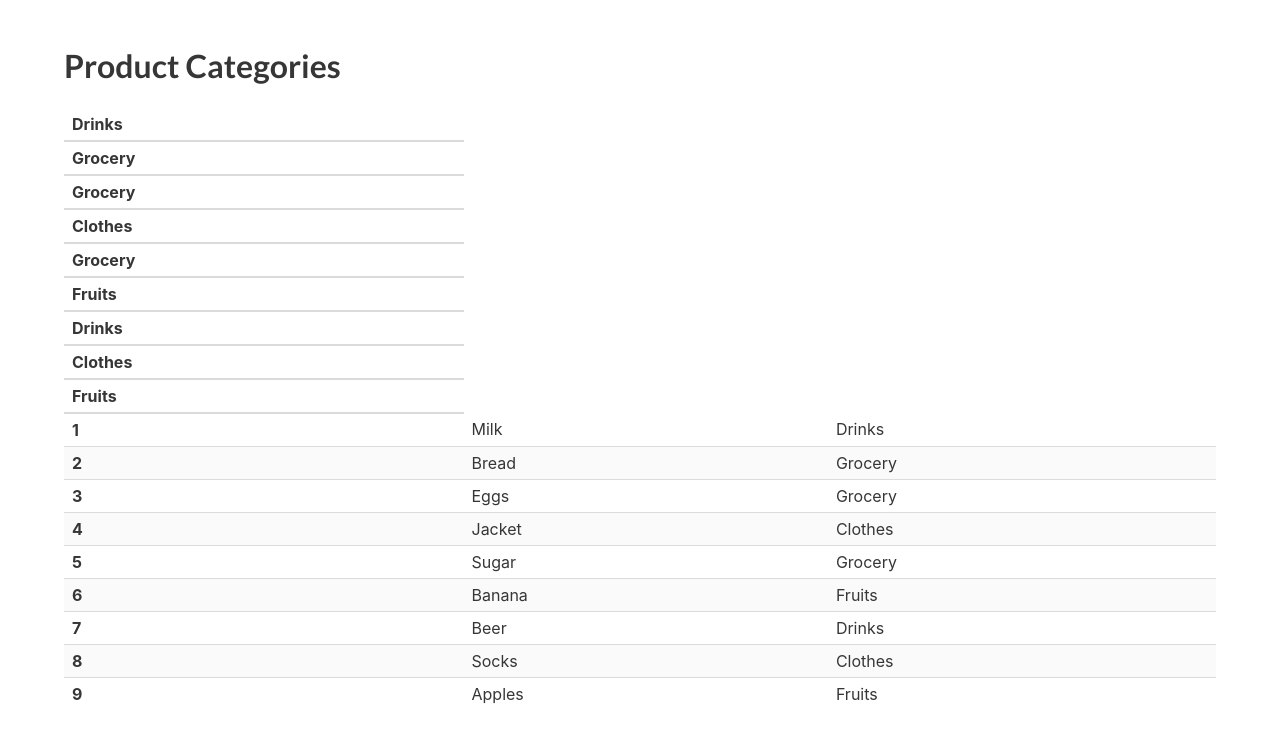
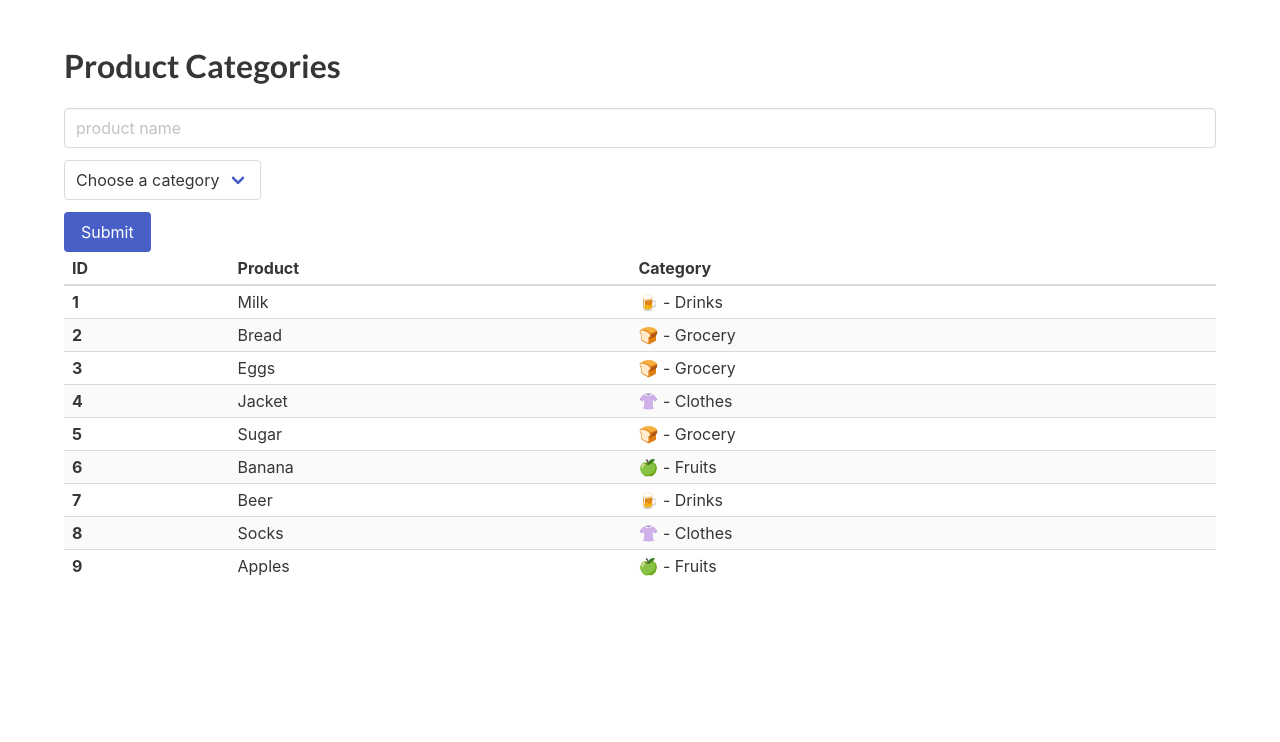
Before and after one commit to mate-academy/react_additional-practical-task, a React (Create React App) app: page / in a window 1280 px wide. Shown: the top 742 px of the page. Built offline with nearby package versions, Linux system fonts and the light colour scheme.

Commit message:
fixed and finished

```diff
--- a/src/App.scss
+++ b/src/App.scss
@@ -1,3 +1,7 @@
 iframe {
   display: none;
 }
+
+.error {
+  color: red;
+}
--- a/src/App.tsx
+++ b/src/App.tsx
@@ -1,4 +1,4 @@
-import React from 'react';
+import React, { useState } from 'react';
 import './App.scss';
 import { ProductWithCategory } from './types/ProductWithCategory';
 
@@ -23,15 +23,27 @@ const productsWithCategories: ProductWithCategory[] = productsFromServer.map(
 );
 
 export const App: React.FC = () => {
+  const [products, setProducts] = useState(productsWithCategories);
+
+  const addProduct = (product: ProductWithCategory) => {
+    setProducts(prevProducts => ([
+      ...prevProducts,
+      product,
+    ]));
+  };
+
   return (
     <div className="section">
       <div className="container">
         <h1 className="title">Product Categories</h1>
 
-        <AddProductForm />
+        <AddProductForm
+          onAdd={addProduct}
+          products={products}
+        />
 
         <ProductTable
-          products={productsWithCategories}
+          products={products}
         />
       </div>
     </div>
--- a/src/components/AddProductForm/AddProductForm.tsx
+++ b/src/components/AddProductForm/AddProductForm.tsx
@@ -1,29 +1,102 @@
+import React, { useState } from "react";
+import categories from "../../api/categories";
+import { Product } from "../../types/Product";
+import { ProductWithCategory } from '../../types/ProductWithCategory';
 
-export const AddProductForm = () => {
-  <form className="form">
+type Props = {
+  onAdd: (product: ProductWithCategory) => void
+  products: ProductWithCategory[]
+};
+
+export const AddProductForm: React.FC<Props> = ({ onAdd, products }) => {
+  const [productName, setProductName] = useState<string>('')
+  const [selectedCategory, setSelectedCategory] = useState<number>(0)
+  const [productNameError, setProductNameError] = useState<boolean>(false)
+  const [selectedCategoryError, setSelectedCategoryError] = useState<boolean>(false)
+
+  const getNewProductID = (prevProducts: Product[]) => {
+    return Math.max(...prevProducts.map(product => product.id)) + 1;
+  };
+
+  const handleFormSubmit = (event: React.FormEvent) => {
+    event.preventDefault();
+
+    if (!productName) {
+      setProductNameError(true);
+    }
+
+    if (!selectedCategory) {
+      setSelectedCategoryError(true);
+    }
+
+    if (!productName || !selectedCategory) {
+      return;
+    }
+
+    const newProduct = {
+      id: getNewProductID(products),
+      name: productName,
+      categoryId: selectedCategory,
+      category: categories.find(c => c.id === selectedCategory) || null,
+    };
+
+    onAdd(newProduct)
+    setProductName('')
+    setSelectedCategory(0)
+
+  }
+
+  return (
+    <form
+      className="form"
+      onSubmit={handleFormSubmit}
+    >
       <div className="field">
         <div className="control">
           <input
             className="input"
             type="text"
             placeholder="product name"
+            value={productName}
+            onChange={(event) => {
+              setProductName(event.target.value)
+              setProductNameError(false)
+            }}
+
           />
+          {productNameError && (
+            <span className="error">Please enter a product name</span>
+          )}
         </div>
       </div>
 
       <div className="field">
         <div className="control">
           <div className="select">
-                <select>
-                  <option>Grocery</option>
-                  <option>Drinks</option>
-                  <option>Fruits</option>
-                  <option>Electronics</option>
-                  <option>Clothes</option>
+            <select
+              value={selectedCategory}
+              onChange={(event) => {
+                setSelectedCategory(+event.target.value)
+                setSelectedCategoryError(false)
+              }}
+            >
+              <option
+                value='0'
+                disabled
+              >
+                Choose a category
+              </option>
+              {categories.map(category => (
+                <option value={category.id} key={category.id}>{category.title}</option>
+              ))}
             </select>
           </div>
         </div>
+        {selectedCategoryError && (
+          <span className="error">Please choose a category</span>
+        )}
       </div>
+
 
       <div className="field is-grouped">
         <div className="control">
@@ -36,4 +109,5 @@ export const AddProductForm = () => {
         </div>
       </div>
     </form>
+  )
 };
--- a/src/components/ProductTable/ProductTable.tsx
+++ b/src/components/ProductTable/ProductTable.tsx
@@ -1,9 +1,9 @@
 import React from "react";
 
-import { Product } from '../../types/Product'
+import { ProductWithCategory } from '../../types/ProductWithCategory'
 
 type Props = {
-  products: Product[]
+  products: ProductWithCategory[]
 }
 
 export const ProductTable: React.FC<Props> = ({ products }) => {
@@ -14,15 +14,25 @@ export const ProductTable: React.FC<Props> = ({ products }) => {
     >
 
       <thead>
-        {products.map(product => (
         <tr>
           <th>
             <span className="is-flex is-flex-wrap-nowrap">
-                {product.category.title}
+              ID
+            </span>
+          </th>
+
+          <th>
+            <span className="is-flex is-flex-wrap-nowrap">
+              Product
+            </span>
+          </th>
+
+          <th>
+            <span className="is-flex is-flex-wrap-nowrap">
+              Category
             </span>
           </th>
         </tr>
-        ))}
       </thead>
 
       <tbody>
@@ -34,7 +44,7 @@ export const ProductTable: React.FC<Props> = ({ products }) => {
             <td>{product.name}</td>
 
             {product.category?.title && (
-              <td>{product.category?.title}</td>
+              <td>{`${product.category.icon} - ${product.category?.title}`}</td>
             )}
           </tr>
         ))}
```
Lines whose indentation alone changed are shown as unchanged.
